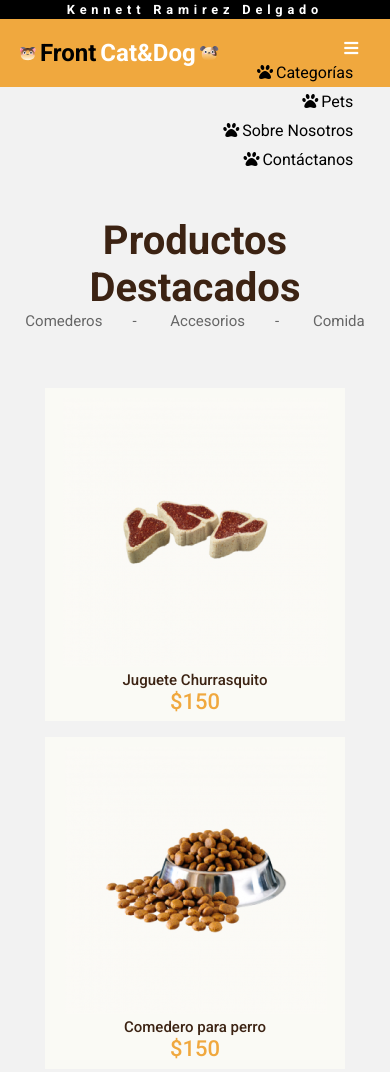
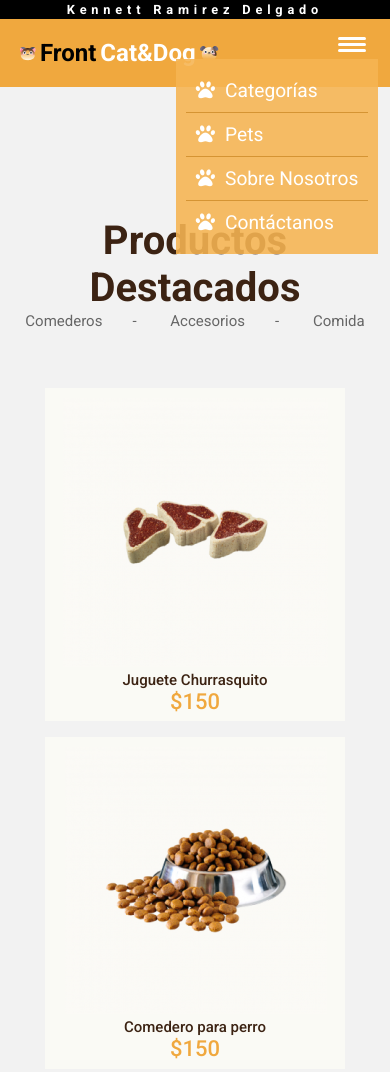
Before and after one commit to Kennett1519/Front-Cat-Dog, a plain HTML site: page index.html in a window 390 px wide. Shown: the top 1072 px of the page. Drawn offline with Linux system fonts and the light colour scheme.

Commit message:
Add files via upload

```diff
--- a/css/styles.css
+++ b/css/styles.css
@@ -20,7 +20,9 @@
 }
 
 
-/*Header*/
+
+
+
 
 li i{
     color: #ffffff;
@@ -77,12 +79,15 @@ li a:hover{
     color: #ededed;
 }
 
-.fa-bars{
+.menu-toggle{
     color: #ffffff00;
     position: absolute;
 }
 
-/*Main*/
+
+
+
+
 
 main{
     background-color: #f2f2f2;
@@ -206,17 +211,65 @@ footer form{
 }
 
 @media screen and (max-width:480px) {
+    ul li i{
+        padding-right: 10px;
+    }
     header, ul{
         display: flex;
         flex-direction: column;
     }
     ul li a, ul li i{
-        color: #000000;
+        font-size: 1.2rem;
     }
-    .fa-bars{
-        position: relative;
-        color: #ffffff;
+
+    ul{
+        background-color: #f5b453e3;
+        position: absolute;
+        top: 100%;
+        right: 0;
+        margin: 0;
+        text-align: left;
+        padding: 10px;
+        overflow: hidden;
     }
+    li{
+        border-bottom: 1px solid #d59433;
+        padding: 10px;
+    }
+    li:last-child{
+        border-bottom: none;
+    }
+    li:hover,
+    li:focus{
+        background-color: #70452bc2;
+    }
+
+    .menu-toggle{
+        padding: 1em;
+        position: absolute;
+        top: .5em;
+        right: .5em;
+    }
+    .hamburger,
+    .hamburger::before,
+    .hamburger::after{
+        content: '';
+        display: block;
+        background-color: #FFFFFF;
+        height: 3px;
+        width: 1.75em;
+        border-radius: 3px;
+    }
+    .hamburger::before{
+        transform: translateY(-6px);
+    }
+    .hamburger::after{
+        transform: translateY(3px);
+    }
+    .site-nav-open{
+        height: auto;
+    }
+
     /* Sorry por el desastre de responsive, no logré aclarar
     al 100% el cambio y logré hacer lo que pude,
     muchas gracias profes <3 */
--- a/index.html
+++ b/index.html
@@ -22,8 +22,7 @@
                 <h2 class="logo-2">Cat&Dog</h2>
                 <img src="img/Dog.png" alt="Dog">
             </div>
-            <nav>
-                <i class="fas fa-bars"></i>
+            <nav id="site-nav" class="site-nav">
                 <ul>
                     <li><i class="fas fa-paw"></i><a href="categorias.html">Categorías</a></li>
                     <li><i class="fas fa-paw"></i><a href="pets.html">Pets</a></li>
@@ -31,6 +30,9 @@
                     <li><i class="fas fa-paw"></i><a href="contacto.html">Contáctanos</a></li>
                 </ul>
             </nav>
+            <div class="menu-toggle" onclick="cambiarClase()">
+                <div class="hamburger"></div>
+            </div>
         </a>
 
     </header>
@@ -80,6 +82,8 @@
     <div class="sub-footer">
         <p>Todos los derechos reservados Front End ©</p>
     </div>
+
+    <script src="js/app.js"></script>
 </body>
 
 </html>
--- /dev/null
+++ b/js/app.js
@@ -0,0 +1,4 @@
+function cambiarClase(){
+    let siteNav = document.getElementById('site-nav')
+        siteNav.classList.toggle('site-nav-open')
+}
```
